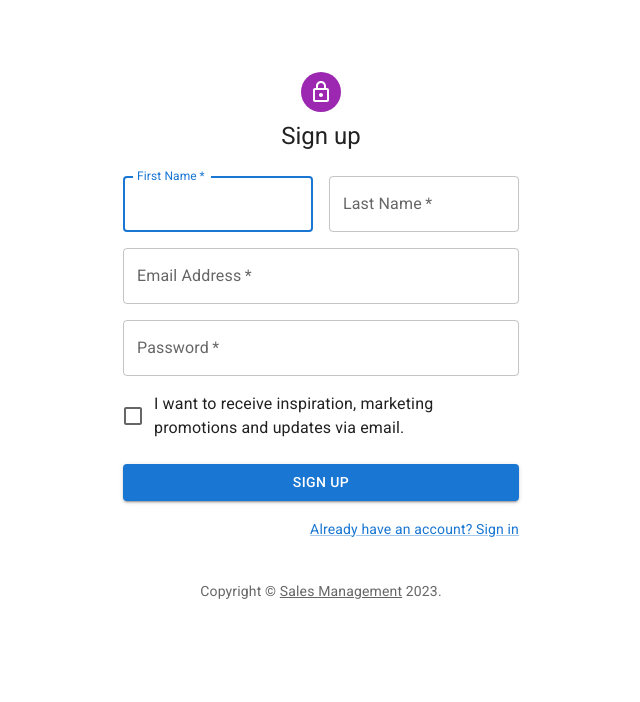
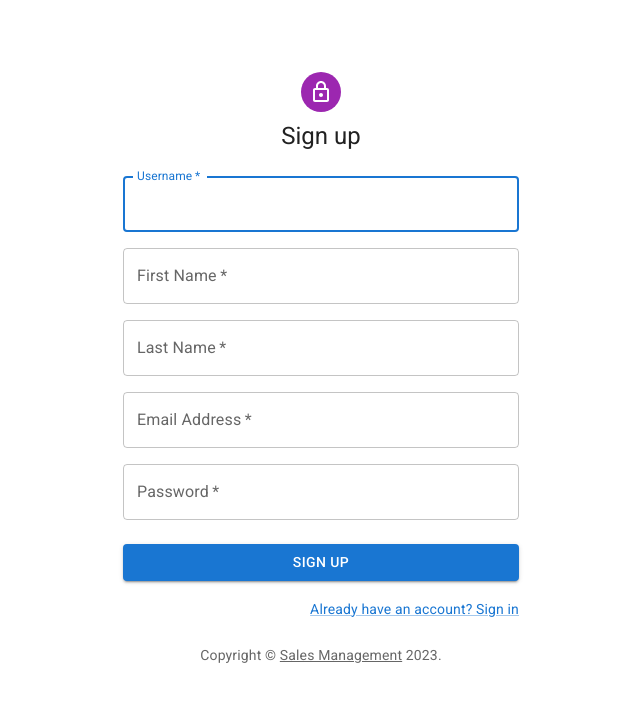
Before and after one commit to ksaremo23/mini-project-3, a React (Create React App) app: page /sign-up in a window 1280 px wide. Shown: the top 702 px of the page, without its empty margins (319-959 px from the left). Built offline with nearby package versions, Linux system fonts and the light colour scheme.

Commit message:
added sign-up and sign-in function

```diff
--- a/src/App.js
+++ b/src/App.js
@@ -9,18 +9,42 @@ import Sales from "./pages/Sales";
 import Customers from "./pages/Customers";
 import SignUp from "./pages/SignUp";
 import NotFound from "./pages/NotFound";
+import SnackBar from "./components/UI/SnackBar";
+import { BASE_API_URL } from "./variable";
+
+const api_url = `${BASE_API_URL}/users/login`;
 
 function App() {
   const [isSignedIn, setIsSignedIn] = useState(false);
+  const [snackbar, setSnackbar] = useState(null);
 
-  const handleSubmit = (event) => {
+  const handleCloseSnackbar = () => setSnackbar(null);
+
+  const handleSubmit = async (event) => {
     event.preventDefault();
+
     const data = new FormData(event.currentTarget);
-    localStorage.setItem("user", {
-      email: data.get("email"),
+    const user = {
+      username: data.get("username"),
       password: data.get("password"),
-    });
-    setIsSignedIn(true);
+    };
+
+    try {
+      await fetch(api_url, {
+        method: "POST",
+        mode: "cors",
+        body: JSON.stringify(user),
+        headers: {
+          "Content-Type": "application/json",
+        },
+      });
+      setIsSignedIn(true);
+    } catch (error) {
+      setSnackbar({
+        children: error.message,
+        severity: "error",
+      });
+    }
   };
 
   return (
@@ -33,7 +57,18 @@ function App() {
             isSignedIn ? (
               <Navigate to="/dashboard" />
             ) : (
-              <SignIn onSubmit={handleSubmit} />
+              <SignIn
+                onSubmit={handleSubmit}
+                alert={
+                  !!snackbar && (
+                    <SnackBar
+                      onClose={handleCloseSnackbar}
+                      alertMsg={snackbar}
+                      alertOnClose={handleCloseSnackbar}
+                    />
+                  )
+                }
+              />
             )
           }
         />
--- a/src/pages/Dashboard.js
+++ b/src/pages/Dashboard.js
@@ -1,23 +1,23 @@
-import React, { useState, useEffect } from "react";
+import React from "react";
 import { Container, Stack } from "@mui/material";
 
 import BasicCard from "../components/UI/BasicCard";
 
 function Dashboard() {
-  const [data, setData] = useState([]);
+  // const [data, setData] = useState([]);
 
-  useEffect(() => {
-    fetch("/api/dashboard")
-      .then((response) => response.json())
-      .then((data) => setData(data));
-  }, []);
+  // useEffect(() => {
+  //   fetch("/api/dashboard")
+  //     .then((response) => response.json())
+  //     .then((data) => setData(data));
+  // }, []);
 
   return (
     <Container>
       <Stack spacing={3}>
-        <BasicCard title="Total Customers" data={data} />
-        <BasicCard title="Total Sales" data={data} />
-        <BasicCard title="Total Products" data={data} />
+        <BasicCard title="Total Customers" />
+        <BasicCard title="Total Sales" />
+        <BasicCard title="Total Products" />
       </Stack>
     </Container>
   );
--- a/src/pages/SignIn.js
+++ b/src/pages/SignIn.js
@@ -49,10 +49,10 @@ const SignIn = (props) => {
               margin="normal"
               required
               fullWidth
-              id="email"
-              label="Email Address"
-              name="email"
-              autoComplete="email"
+              id="username"
+              label="Username"
+              name="username"
+              autoComplete="username"
               autoFocus
             />
             <TextField
@@ -63,7 +63,7 @@ const SignIn = (props) => {
               label="Password"
               type="password"
               id="password"
-              autoComplete="current-password"
+              autoComplete="password"
             />
             <FormControlLabel
               control={<Checkbox value="remember" color="primary" />}
@@ -91,7 +91,8 @@ const SignIn = (props) => {
             </Grid>
           </Box>
         </Box>
-        <Copyright sx={{ mt: 8, mb: 4 }} link="http://localhost:3000" />
+        <Copyright sx={{ mt: 5, mb: 4 }} link="http://localhost:3000" />
+        {props.alert}
       </Container>
     </ThemeProvider>
   );
--- a/src/pages/SignUp.js
+++ b/src/pages/SignUp.js
@@ -1,12 +1,10 @@
-import React from "react";
+import React, { useState } from "react";
 
 import {
   Avatar,
   Button,
   CssBaseline,
   TextField,
-  FormControlLabel,
-  Checkbox,
   Link,
   Grid,
   Box,
@@ -17,17 +15,48 @@ import LockOutlinedIcon from "@mui/icons-material/LockOutlined";
 import { createTheme, ThemeProvider } from "@mui/material/styles";
 
 import Copyright from "../components/UI/Copyright";
+import { BASE_API_URL } from "../variable";
+import SnackBar from "../components/UI/SnackBar";
 
+const api_url = `${BASE_API_URL}/users/register`;
 const theme = createTheme();
 
 const SignUp = () => {
-  const handleSubmit = (event) => {
+  const [snackbar, setSnackbar] = useState(null);
+
+  const handleCloseSnackbar = () => setSnackbar(null);
+
+  const handleSubmit = async (event) => {
     event.preventDefault();
+
     const data = new FormData(event.currentTarget);
-    console.log({
-      email: data.get("email"),
+    const user = {
+      username: data.get("username"),
+      firstname: data.get("firstname"),
+      lastname: data.get("lastname"),
+      email_add: data.get("email"),
       password: data.get("password"),
-    });
+    };
+
+    try {
+      await fetch(api_url, {
+        method: "POST",
+        mode: "cors",
+        body: JSON.stringify(user),
+        headers: {
+          "Content-Type": "application/json",
+        },
+      });
+      setSnackbar({
+        children: "User successfuly registered",
+        severity: "success",
+      });
+    } catch (error) {
+      setSnackbar({
+        children: error.message,
+        severity: "error",
+      });
+    }
   };
 
   return (
@@ -55,27 +84,40 @@ const SignUp = () => {
             sx={{ mt: 3 }}
           >
             <Grid container spacing={2}>
-              <Grid item xs={12} sm={6}>
+              <Grid item xs={12}>
                 <TextField
-                  autoComplete="given-name"
-                  name="firstName"
+                  autoComplete="username"
+                  name="username"
                   required
                   fullWidth
-                  id="firstName"
-                  label="First Name"
+                  id="username"
+                  label="Username"
                   autoFocus
                 />
               </Grid>
-              <Grid item xs={12} sm={6}>
+
+              <Grid item xs={12}>
+                <TextField
+                  autoComplete="firstname"
+                  name="firstname"
+                  required
+                  fullWidth
+                  id="firstname"
+                  label="First Name"
+                />
+              </Grid>
+
+              <Grid item xs={12}>
                 <TextField
                   required
                   fullWidth
-                  id="lastName"
+                  id="lastname"
                   label="Last Name"
-                  name="lastName"
-                  autoComplete="family-name"
+                  name="lastname"
+                  autoComplete="lastname"
                 />
               </Grid>
+
               <Grid item xs={12}>
                 <TextField
                   required
@@ -86,6 +128,7 @@ const SignUp = () => {
                   autoComplete="email"
                 />
               </Grid>
+
               <Grid item xs={12}>
                 <TextField
                   required
@@ -94,15 +137,7 @@ const SignUp = () => {
                   label="Password"
                   type="password"
                   id="password"
-                  autoComplete="new-password"
-                />
-              </Grid>
-              <Grid item xs={12}>
-                <FormControlLabel
-                  control={
-                    <Checkbox value="allowExtraEmails" color="primary" />
-                  }
-                  label="I want to receive inspiration, marketing promotions and updates via email."
+                  autoComplete="password"
                 />
               </Grid>
             </Grid>
@@ -123,7 +158,14 @@ const SignUp = () => {
             </Grid>
           </Box>
         </Box>
-        <Copyright sx={{ mt: 5 }} link="http://localhost:3000" />
+        <Copyright sx={{ mt: 3 }} link="http://localhost:3000" />
+        {!!snackbar && (
+          <SnackBar
+            onClose={handleCloseSnackbar}
+            alertMsg={snackbar}
+            alertOnClose={handleCloseSnackbar}
+          />
+        )}
       </Container>
     </ThemeProvider>
   );
--- a/src/variable.js
+++ b/src/variable.js
@@ -1 +1,2 @@
-export const BASE_API_URL = "https://api.jhenbert.com/api/v1/mp-3";
+// export const BASE_API_URL = "https://api.jhenbert.com/api/v1/mp-3";
+export const BASE_API_URL = "http://localhost:5000/api/v1/mp-3";
```
